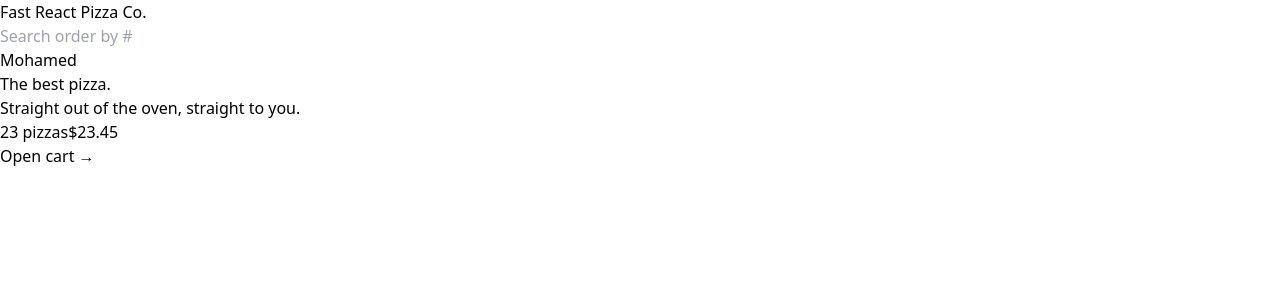
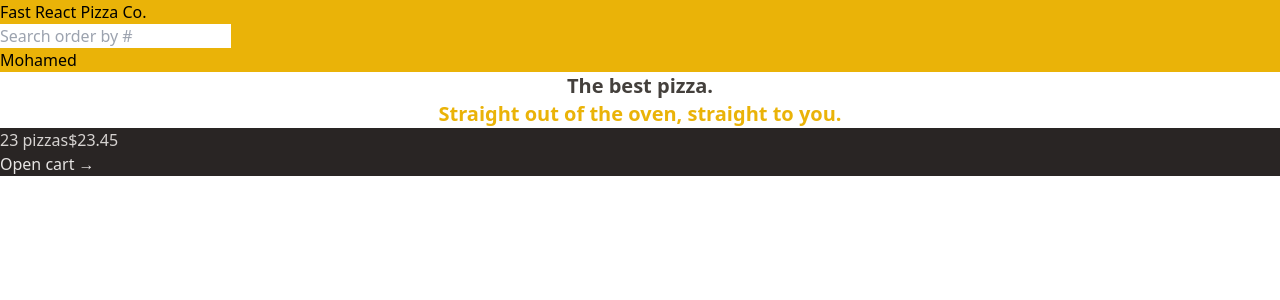
Before and after one commit to nidal1/fast-react-pizza, a React (Vite) app: page / in a window 1280 px wide. Shown: the top 300 px of the page. Built offline with nearby package versions, Linux system fonts and the light colour scheme.

Commit message:
working with colors

```diff
--- a/src/features/cart/CartOverview.jsx
+++ b/src/features/cart/CartOverview.jsx
@@ -2,8 +2,8 @@
 
 function CartOverview() {
   return (
-    <div>
-      <p>
+    <div className="bg-stone-800 text-stone-200">
+      <p className="text-stone-300">
         <span>23 pizzas</span>
         <span>$23.45</span>
       </p>
--- a/src/ui/Header.jsx
+++ b/src/ui/Header.jsx
@@ -3,7 +3,7 @@
 
 export default function Header() {
   return (
-    <div>
+    <div className="bg-yellow-500">
       <Link to={'/'}>Fast React Pizza Co.</Link>
 
       <SearchOrder />
--- a/src/ui/Home.jsx
+++ b/src/ui/Home.jsx
@@ -1,10 +1,12 @@
 function Home() {
   return (
     <div>
-      <h1>
+      <h1 className="text-center text-xl font-semibold text-stone-700">
         The best pizza.
         <br />
-        Straight out of the oven, straight to you.
+        <span className="text-yellow-500">
+          Straight out of the oven, straight to you.
+        </span>
       </h1>
     </div>
   );
```
